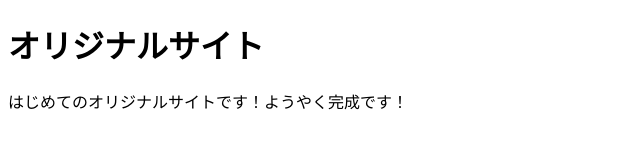
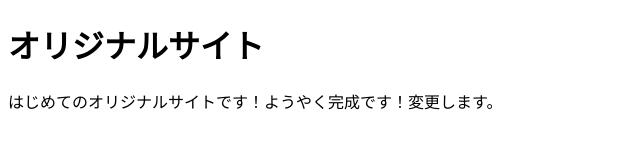
Before and after one commit to junjun57/mysite, a plain HTML site: page index.html in a window 1280 px wide. Shown: the whole page, without its empty margins (0-640 px from the left). Drawn offline with Linux system fonts and the light colour scheme.

Commit message:
Add files via upload

```diff
--- a/index.html
+++ b/index.html
@@ -7,6 +7,6 @@
 </head>
 <body>
   <h1>オリジナルサイト</h1>
-  <p>はじめてのオリジナルサイトです！ようやく完成です！</p>
+  <p>はじめてのオリジナルサイトです！ようやく完成です！変更します。</p>
 </body>
 </html>
```
